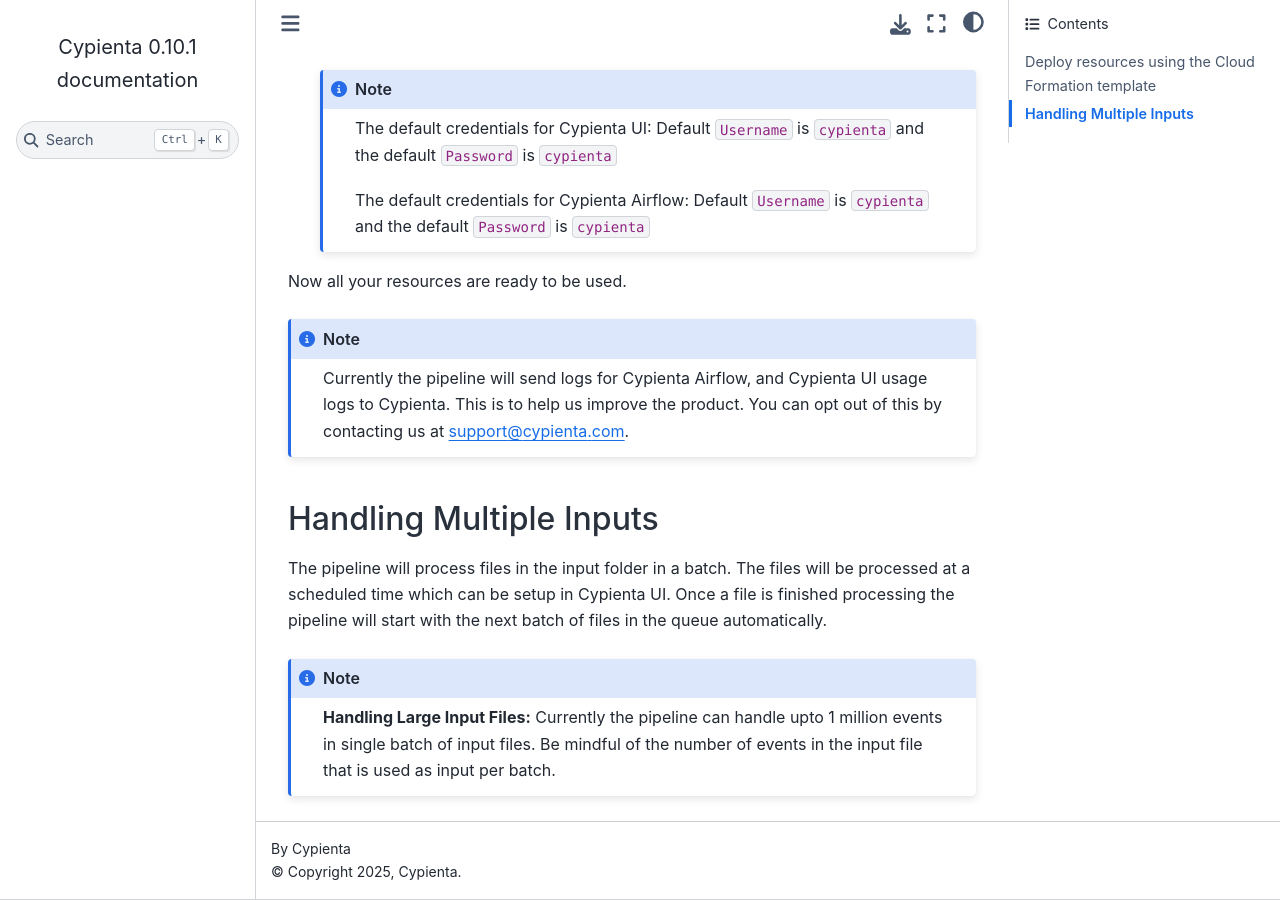
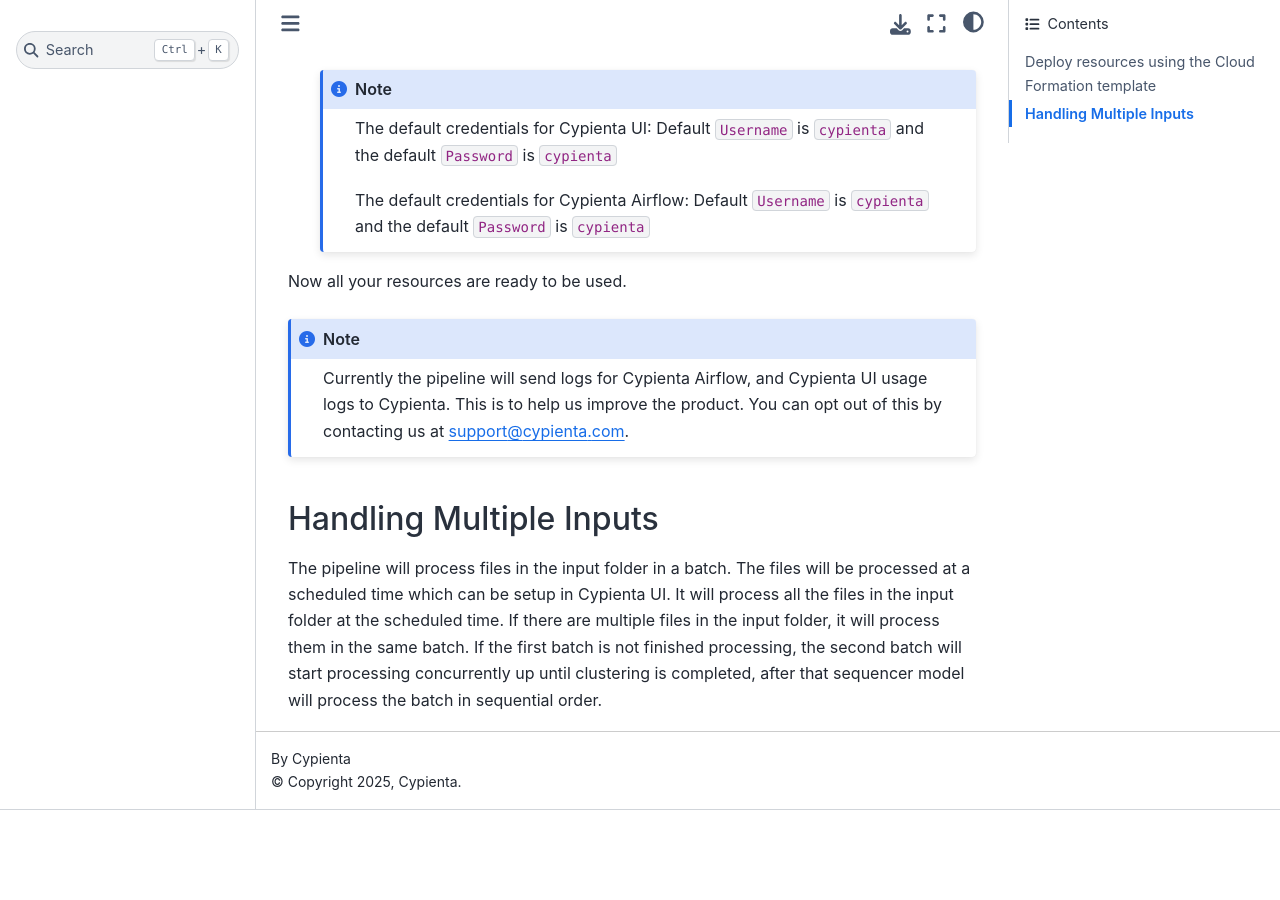
Before and after one commit to cypienta/docs, a Sphinx documentation site: the page built from docs/source/getting_started/deploy.rst, in a window 1280 px wide and 900 px high, scrolled down 3080 px. Built offline with Sphinx 7.4.7 and the Sphinx Book theme 1.1.4, drawn with Linux system fonts in a browser that asks for light colours; after the commit the page ends 3890 px from its top, so only the background shows below that.

Commit message:
update handle multiple inputs logic

```diff
--- a/docs/source/getting_started/deploy.rst
+++ b/docs/source/getting_started/deploy.rst
@@ -98,9 +98,4 @@
 -------------------------
 
 The pipeline will process files in the input folder in a batch.
-The files will be processed at a scheduled time which can be setup in Cypienta UI. Once a file is finished processing the
-pipeline will start with the next batch of files in the queue automatically.
-
-.. note::
-
-    **Handling Large Input Files:** Currently the pipeline can handle upto 1 million events in single batch of input files. Be mindful of the number of events in the input file that is used as input per batch.
+The files will be processed at a scheduled time which can be setup in Cypienta UI. It will process all the files in the input folder at the scheduled time. If there are multiple files in the input folder, it will process them in the same batch. If the first batch is not finished processing, the second batch will start processing concurrently up until clustering is completed, after that sequencer model will process the batch in sequential order.
```
